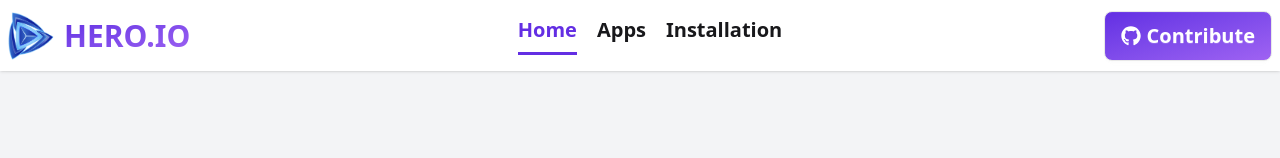
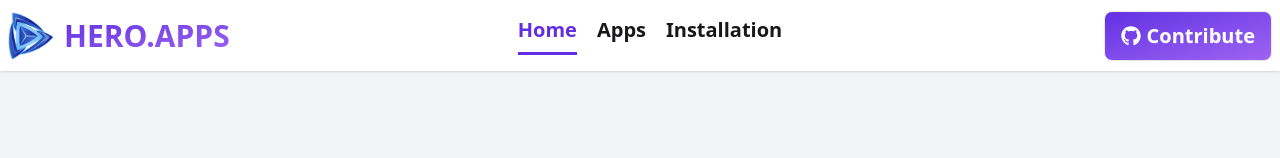
Before and after one commit to mahadi40011/Assignment-08, a React (Vite) app: page / in a window 1280 px wide. Shown: the top 158 px of the page. Built offline with nearby package versions, Linux system fonts and the light colour scheme.

Commit message:
added a readme.md file with app name, description, fetures etc

```diff
--- a/src/Components/Navbar/Navbar.jsx
+++ b/src/Components/Navbar/Navbar.jsx
@@ -60,7 +60,7 @@ const Navbar = () => {
                 className="w-10 h-10 md:w-12 md:h-12"
               />
               <span className="bg-linear-to-br from-[#632EE3] to-[#9F62F2] bg-clip-text text-transparent text-3xl font-bold hidden md:flex lg:flex">
-                HERO.IO
+                HERO.APPS
               </span>
             </div>
           </div>
```
Also changed, not shown: 1 other file (tests, documents, lock files or other folders).
